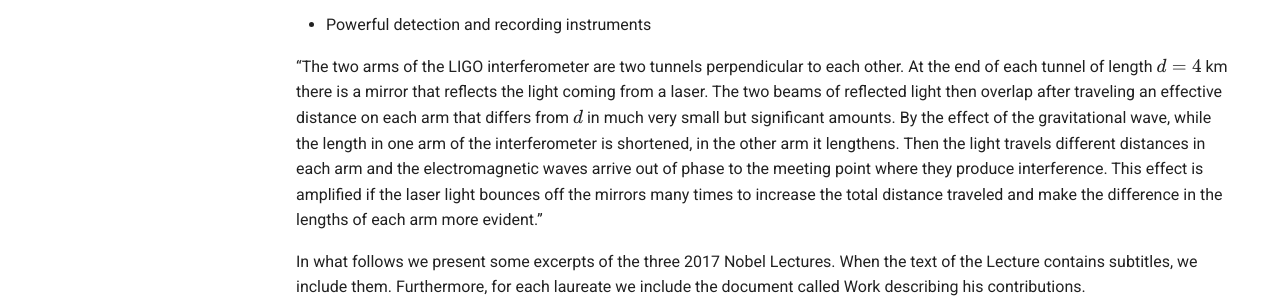
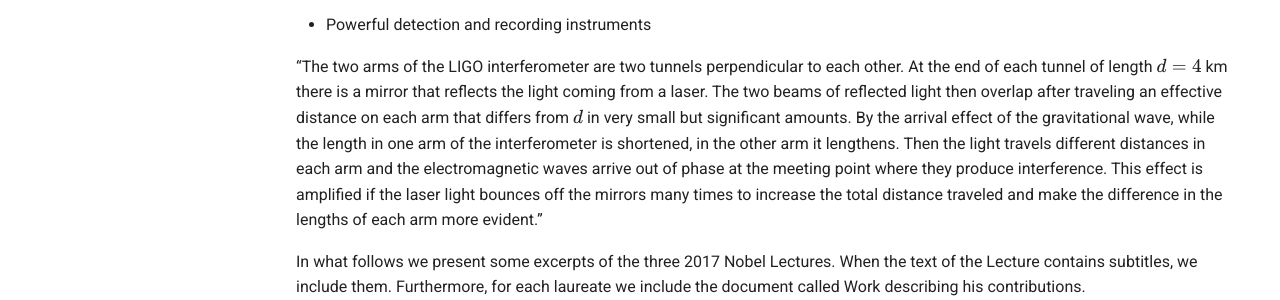
Before and after one commit to modphysnobel/modphysnobel.github.io, an MkDocs documentation site: the page built from docs/vol-III/vol-III-chap-10-sect-2.md, in a window 1280 px wide and 900 px high, scrolled down 2311 px. Shown: the part 152-452 px from the top of the window. Built offline with MkDocs 1.6.1 and Material for MkDocs 9.7.7, drawn with Linux system fonts in a browser that asks for light colours; some web fonts are replaced; comment, search, counter and statistics services are not loaded; some of the changed text lies outside the part shown.

Commit message:
Update vol-III-chap-10-sect-2.md

```diff
--- a/docs/vol-III/vol-III-chap-10-sect-2.md
+++ b/docs/vol-III/vol-III-chap-10-sect-2.md
@@ -53,7 +53,7 @@
 
 - Powerful detection and recording instruments
 
-“The two arms of the LIGO interferometer are two tunnels perpendicular to each other. At the end of each tunnel of length $d = 4$ km there is a mirror that reflects the light coming from a laser. The two beams of reflected light then overlap after traveling an effective distance on each arm that differs from $d$ in much very small but significant amounts. By the effect of the gravitational wave, while the length in one arm of the interferometer is shortened, in the other arm it lengthens. Then the light travels different distances in each arm and the electromagnetic waves arrive out of phase to the meeting point where they produce interference.  This effect is amplified if the laser light bounces off the mirrors many times to increase the total distance traveled and make the difference in the lengths of each arm more evident.”
+“The two arms of the LIGO interferometer are two tunnels perpendicular to each other. At the end of each tunnel of length $d = 4$ km there is a mirror that reflects the light coming from a laser. The two beams of reflected light then overlap after traveling an effective distance on each arm that differs from $d$ in very small but significant amounts. By the arrival effect of the gravitational wave, while the length in one arm of the interferometer is shortened, in the other arm it lengthens. Then the light travels different distances in each arm and the electromagnetic waves arrive out of phase at the meeting point where they produce interference.  This effect is amplified if the laser light bounces off the mirrors many times to increase the total distance traveled and make the difference in the lengths of each arm more evident.”
 
 In what follows we present some excerpts of the three 2017 Nobel Lectures. When the text of the Lecture contains subtitles, we include them. Furthermore, for each laureate we include the document called Work describing his contributions.
 
@@ -155,7 +155,7 @@
 	Post-Newtonian Approximation for Computing Inspiral Waveforms<br>
 	Numerical Relativity for Computing Merger Waveforms<br>
 	Geometrodynamics in BBH Mergers <br>
-- Theorists’ contributions to understanding and controlling noise in the ligo interferometers<br>
+- Theorists’ contributions to understanding and controlling noise in the LIGO interferometers<br>
 	Scattered-Light Noise<br>
 	Gravitational noise<br>
 	Thermal Noise<br>
```
Also changed, not shown: other parts of docs/vol-III/vol-III-chap-10-sect-2.md (+1 -1 lines).
